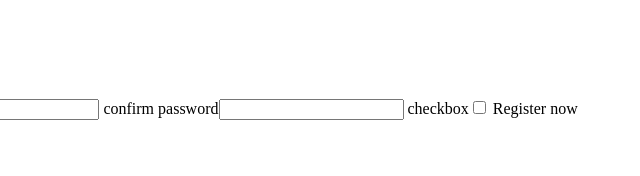
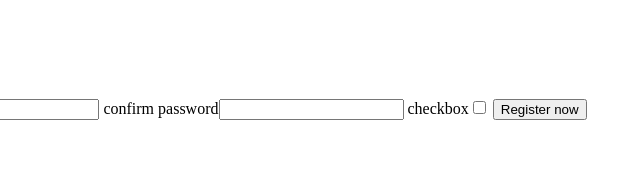
Before and after one commit to Glowja/TechCon_HTML, a plain HTML site: page techcon_website/register.html in a window 1280 px wide. Shown: the full height of the page, 640-1280 px from the left. Drawn offline with Linux system fonts and the light colour scheme.

Commit message:
submit button added

```diff
--- a/techcon_website/register.html
+++ b/techcon_website/register.html
@@ -22,7 +22,7 @@
         <label for="password">password</label><input type="password" name="" id="">
         <label for="password">confirm password</label><input type="password" name="" id="">
         <label for="terms and condition">checkbox</label><input type="checkbox" name="terms and condition" id="">
-        <button\s+type=['\"]submit['\"]>
+        <button type="submit"
         <label for="Register">Register now</label>
     </main>
     <footer>&copy;copyright TechCon webinar 2024</footer>
```
